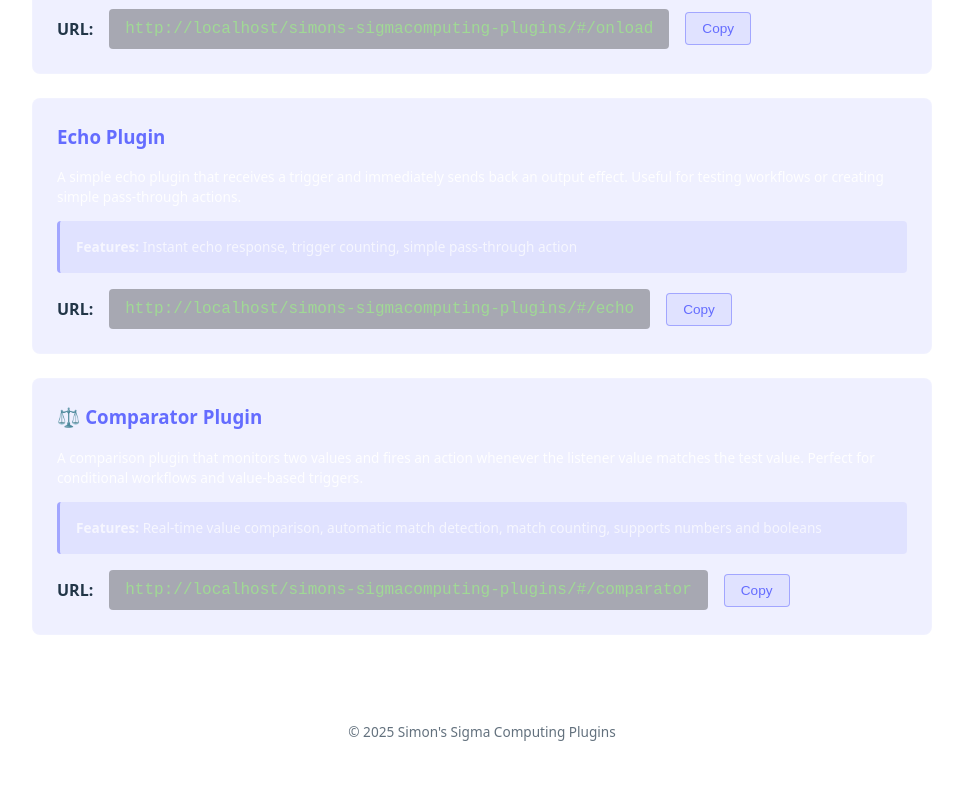
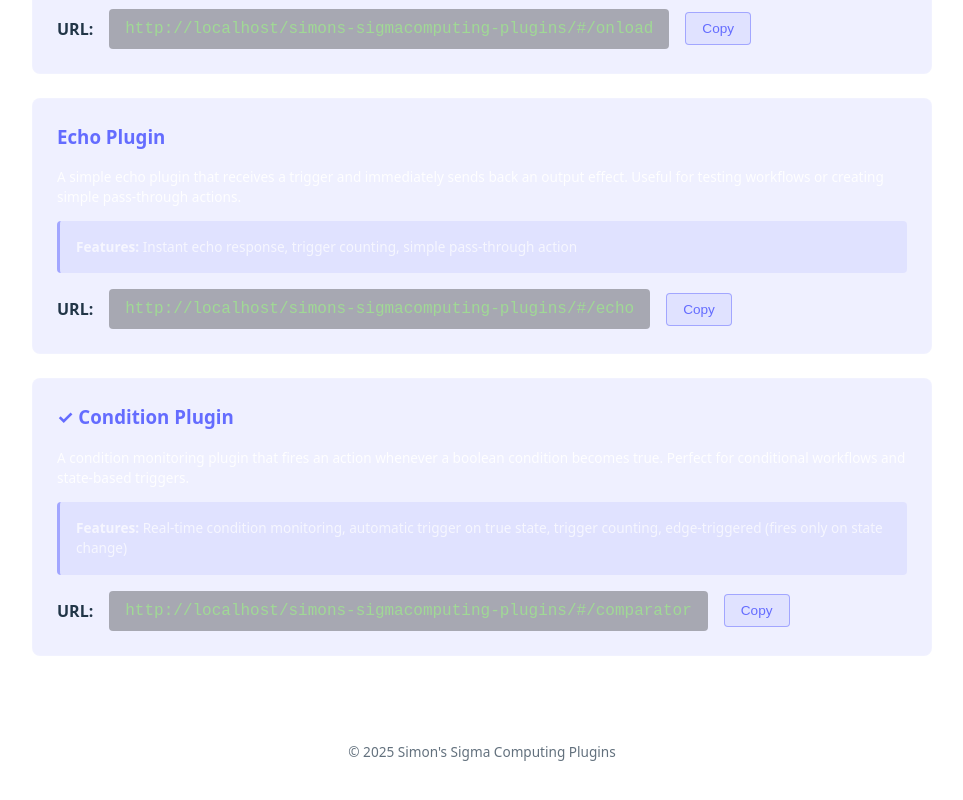
Before and after one commit to slequar/simons-sigmacomputing-plugins, a React (Vite) app: page / in a window 1280 px wide. Shown: the part 761-1561 px from the top of the page, without its empty margins (158-1121 px from the left). Built offline with nearby package versions, Linux system fonts and the light colour scheme.

Commit message:
Update Comparator to Condition plugin - single boolean input that fires on true

```diff
--- a/src/pages/Landing.tsx
+++ b/src/pages/Landing.tsx
@@ -118,15 +118,16 @@ export default function Landing() {
           </div>
 
           <div style={landingStyles.pluginCard}>
-            <h3 style={landingStyles.pluginCardTitle}>⚖️ Comparator Plugin</h3>
+            <h3 style={landingStyles.pluginCardTitle}>✓ Condition Plugin</h3>
             <p style={landingStyles.pluginDescription}>
-              A comparison plugin that monitors two values and fires an action
-              whenever the listener value matches the test value. Perfect for
-              conditional workflows and value-based triggers.
+              A condition monitoring plugin that fires an action whenever a
+              boolean condition becomes true. Perfect for conditional workflows
+              and state-based triggers.
             </p>
             <p style={landingStyles.pluginFeatures}>
-              <strong>Features:</strong> Real-time value comparison, automatic
-              match detection, match counting, supports numbers and booleans
+              <strong>Features:</strong> Real-time condition monitoring,
+              automatic trigger on true state, trigger counting, edge-triggered
+              (fires only on state change)
             </p>
             <div style={landingStyles.urlContainer}>
               <strong>URL:</strong>{" "}
--- a/src/plugins/comparator.tsx
+++ b/src/plugins/comparator.tsx
@@ -19,101 +19,72 @@ import {
 } from "../styles/pluginStyles";
 
 interface ComparatorConfig {
-  testValue: string;
-  listenerValue: string;
-  onMatch: string;
+  condition: string;
+  onTrue: string;
 }
 
 function Comparator() {
-  const [isMatching, setIsMatching] = useState(false);
-  const [matchCount, setMatchCount] = useState(0);
+  const [isTrue, setIsTrue] = useState(false);
+  const [triggerCount, setTriggerCount] = useState(0);
+  const [previousValue, setPreviousValue] = useState<boolean | null>(null);
 
   useEditorPanelConfig([
     {
       type: "variable",
-      name: "testValue",
-      label: "Test Value",
-      allowedTypes: ["number", "boolean"],
+      name: "condition",
+      label: "Condition",
+      allowedTypes: ["boolean"],
     },
-    {
-      type: "variable",
-      name: "listenerValue",
-      label: "Listener Value",
-      allowedTypes: ["number", "boolean"],
-    },
-    { type: "action-trigger", name: "onMatch", label: "On Match" },
+    { type: "action-trigger", name: "onTrue", label: "On True" },
   ]);
 
   const config: ComparatorConfig = useConfig() as ComparatorConfig;
 
   // Set up action trigger (sending data out)
-  const fireMatch = useActionTrigger(config.onMatch);
+  const fireOnTrue = useActionTrigger(config.onTrue);
 
-  // Extract variables
-  const [testValueVar] = useVariable(config.testValue);
-  const [listenerValueVar] = useVariable(config.listenerValue);
+  // Extract variable
+  const [conditionVar] = useVariable(config.condition);
 
-  // Get the actual values
-  const testValue = useMemo(() => {
-    const value = testValueVar?.defaultValue as ActualVariable | undefined;
-    return value?.value;
-  }, [testValueVar]);
+  // Get the actual value
+  const conditionValue = useMemo(() => {
+    const value = conditionVar?.defaultValue as ActualVariable | undefined;
+    return value?.type === "boolean" ? value.value : null;
+  }, [conditionVar]);
 
-  const listenerValue = useMemo(() => {
-    const value = listenerValueVar?.defaultValue as ActualVariable | undefined;
-    return value?.value;
-  }, [listenerValueVar]);
+  // Fire action when condition becomes true
+  useEffect(() => {
+    setIsTrue(conditionValue === true);
 
-  // Check for match and fire action
-  useEffect(() => {
-    const matches =
-      testValue !== null &&
-      listenerValue !== null &&
-      testValue === listenerValue;
-    setIsMatching(matches);
+    // Only fire if the value changed from false/null to true
+    if (conditionValue === true && previousValue !== true) {
+      setTriggerCount((prev) => prev + 1);
+      fireOnTrue();
+    }
 
-    if (matches) {
-      setMatchCount((prev) => prev + 1);
-      fireMatch();
-    }
-  }, [testValue, listenerValue, fireMatch]);
+    setPreviousValue(conditionValue);
+  }, [conditionValue, previousValue, fireOnTrue]);
 
   return (
     <div style={pluginContainerStyles}>
       <div style={pluginHeaderStyles}>
-        <h2 style={pluginTitleStyles}>⚖️ Comparator Plugin</h2>
+        <h2 style={pluginTitleStyles}>✓ Condition Plugin</h2>
       </div>
       <div style={pluginContentStyles}>
         <div style={pluginStatusItemStyles}>
-          <span style={pluginLabelStyles}>Status:</span>
+          <span style={pluginLabelStyles}>Condition:</span>
           <span
             style={{
               ...pluginValueStyles,
-              color: isMatching ? statusColors.running : statusColors.stopped,
+              color: isTrue ? statusColors.running : statusColors.stopped,
             }}
           >
-            {isMatching ? "Matching" : "Not Matching"}
+            {isTrue ? "True" : "False"}
           </span>
         </div>
         <div style={pluginStatusItemStyles}>
-          <span style={pluginLabelStyles}>Test Value:</span>
-          <span style={pluginValueStyles}>
-            {testValue !== null && testValue !== undefined
-              ? String(testValue)
-              : "—"}
-          </span>
-        </div>
-        <div style={pluginStatusItemStyles}>
-          <span style={pluginLabelStyles}>Listener Value:</span>
-          <span style={pluginValueStyles}>
-            {listenerValue !== null && listenerValue !== undefined
-              ? String(listenerValue)
-              : "—"}
-          </span>
-        </div>
-        <div style={pluginStatusItemStyles}>
-          <span style={pluginLabelStyles}>Matches Fired:</span>
-          <span style={pluginValueStyles}>{matchCount}</span>
+          <span style={pluginLabelStyles}>Triggers Fired:</span>
+          <span style={pluginValueStyles}>{triggerCount}</span>
         </div>
       </div>
     </div>
```
Also changed, not shown: 1 other file (tests, documents, lock files or other folders).
